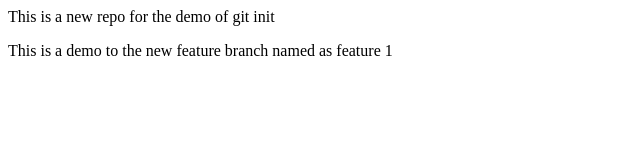
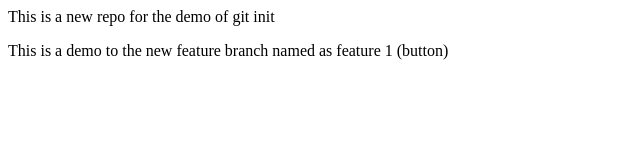
Before and after one commit to romitsoni/LocalDemo, a plain HTML site: page index.html in a window 1280 px wide. Shown: the full height of the page, 0-640 px from the left. Drawn offline with Linux system fonts and the light colour scheme.

```diff
--- a/index.html
+++ b/index.html
@@ -1,2 +1,2 @@
 <p> This is a new repo for the demo of git init</p>
-<p> This is a demo to the new feature branch named as feature 1</p>
+<p> This is a demo to the new feature branch named as feature 1 (button)</p>
```
